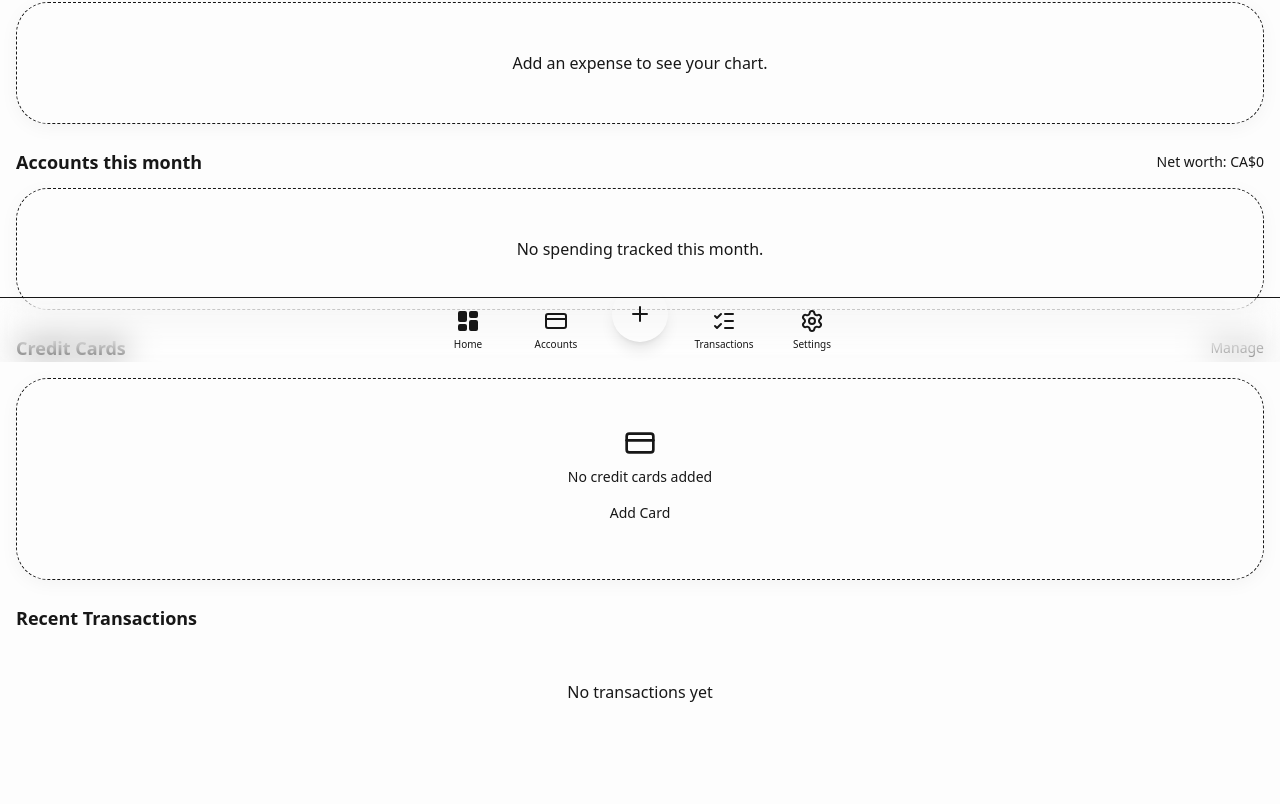
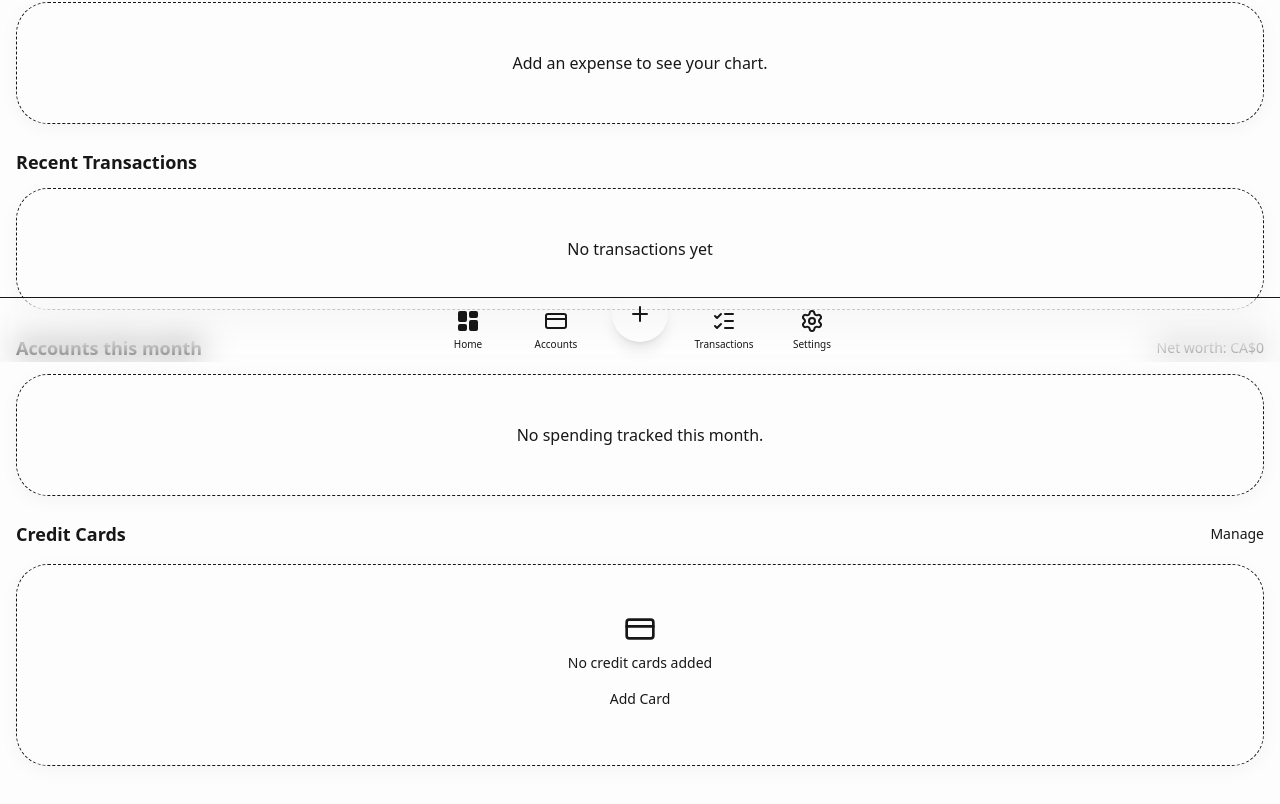
Before and after one commit to WenzhiMichael/My-accounting-app, a Next.js app: page / in a window 1280 px wide. Shown: the part 438-1242 px from the top of the page. Built offline with nearby package versions, Linux system fonts and the light colour scheme.

Commit message:
Add recent transactions list to dashboard

```diff
--- a/app/page.tsx
+++ b/app/page.tsx
@@ -165,6 +165,71 @@ export default function Dashboard() {
         )}
       </section>
 
+      {/* Recent Transactions */}
+      <section className="space-y-3">
+        <h3 className="text-lg font-semibold">Recent Transactions</h3>
+        {recentTransactions.length === 0 ? (
+          <Card className="border-dashed">
+            <CardContent className="p-6 text-center text-muted-foreground">
+              No transactions yet
+            </CardContent>
+          </Card>
+        ) : (
+          <Card>
+            <CardContent className="p-0 divide-y">
+              {recentTransactions.map(tx => {
+                const category = categories.find(c => c.id === tx.categoryId)
+                const row = (
+                  <div className="flex items-center justify-between p-4">
+                    <div className="flex items-center gap-3">
+                      <div
+                        className="w-10 h-10 rounded-full flex items-center justify-center text-white"
+                        style={{ backgroundColor: category?.color || '#999' }}
+                      >
+                        {(() => {
+                          const Icon = getCategoryIcon(category?.icon)
+                          return <Icon className="h-5 w-5" />
+                        })()}
+                      </div>
+                      <div>
+                        <p className="font-medium">{category?.name || 'Unknown'}</p>
+                        <p className="text-xs text-muted-foreground">
+                          {format(new Date(tx.date), "MMM d, yyyy")}
+                        </p>
+                      </div>
+                    </div>
+                    <span className={cn(
+                      "font-medium",
+                      tx.type === 'EXPENSE' ? "text-foreground" : "text-green-600"
+                    )}>
+                      {tx.type === 'EXPENSE' ? '-' : '+'}CA${tx.amount.toLocaleString()}
+                    </span>
+                  </div>
+                )
+
+                if (tx.type === 'EXPENSE') {
+                  return (
+                    <Link
+                      key={tx.id}
+                      href={`/expenses/${tx.id}`}
+                      className="block hover:bg-muted/50 transition-colors"
+                    >
+                      {row}
+                    </Link>
+                  )
+                }
+
+                return (
+                  <div key={tx.id}>
+                    {row}
+                  </div>
+                )
+              })}
+            </CardContent>
+          </Card>
+        )}
+      </section>
+
       {/* Account spend */}
       <section className="space-y-3">
         <div className="flex justify-between items-center">
@@ -266,47 +331,6 @@ export default function Dashboard() {
         </div>
       </section>
 
-      {/* Recent Transactions */}
-      <section>
-        <h3 className="text-lg font-semibold mb-4">Recent Transactions</h3>
-        <div className="space-y-4">
-          {recentTransactions.length === 0 ? (
-            <p className="text-center text-muted-foreground py-8">No transactions yet</p>
-          ) : (
-            recentTransactions.map(tx => {
-              const category = categories.find(c => c.id === tx.categoryId)
-              return (
-                <div key={tx.id} className="flex items-center justify-between">
-                  <div className="flex items-center gap-3">
-                    <div
-                      className="w-10 h-10 rounded-full flex items-center justify-center text-white"
-                      style={{ backgroundColor: category?.color || '#999' }}
-                    >
-                      {(() => {
-                        const Icon = getCategoryIcon(category?.icon)
-                        return <Icon className="h-5 w-5" />
-                      })()}
-                    </div>
-                    <div>
-                      <p className="font-medium">{category?.name || 'Unknown'}</p>
-                      <p className="text-xs text-muted-foreground">
-                        {format(new Date(tx.date), "MMM d, h:mm a")}
-                        {tx.note && ` • ${tx.note}`}
-                      </p>
-                    </div>
-                  </div>
-                  <span className={cn(
-                    "font-medium",
-                    tx.type === 'EXPENSE' ? "text-foreground" : "text-green-600"
-                  )}>
-                    {tx.type === 'EXPENSE' ? '-' : '+'}CA${tx.amount.toLocaleString()}
-                  </span>
-                </div>
-              )
-            })
-          )}
-        </div>
-      </section>
     </main>
   )
 }
```
